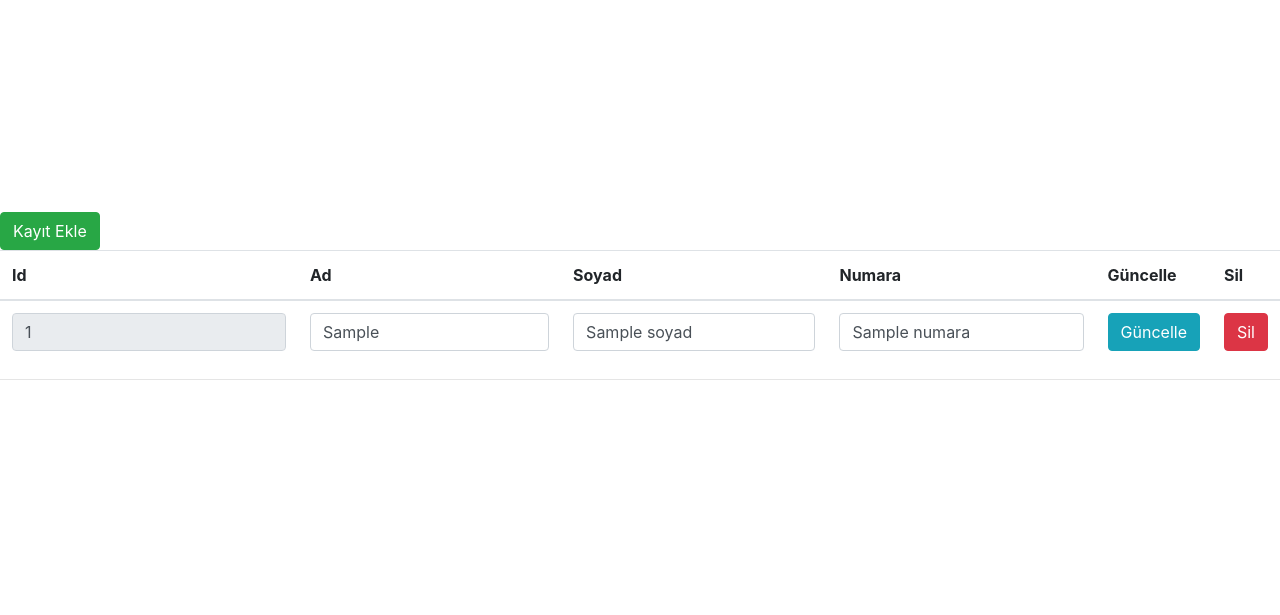
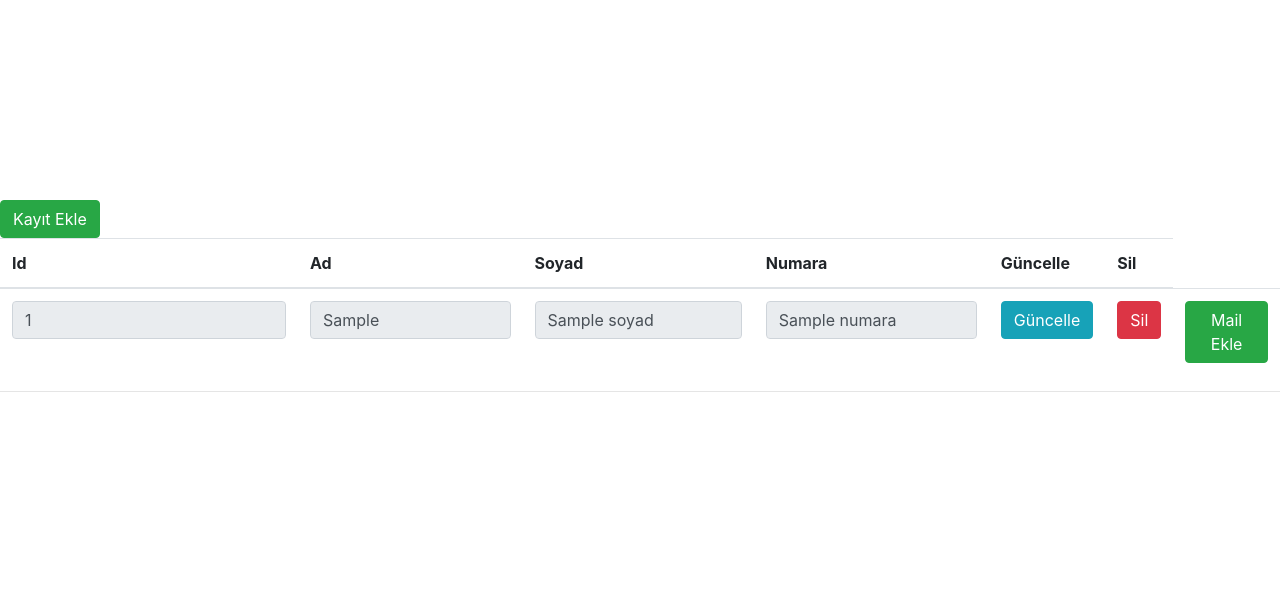
Before and after one commit to kemalhk/rehber-site, a Flask app: template templates/list.html in a window 1280 px wide. Shown: the part 240-855 px from the top of the page. Run offline with Flask 3, Linux system fonts and the light colour scheme; the template is opened without the code that fills it: most values are stand-ins (such as "Sample title", 1, 10 or a date in 2020); parts of the project's set-up code (start-up, migrations or seed data) failed here and were passed over; some libraries are stand-ins or nearby versions.

Commit message:
mail ekleme islemi bitti mail ve rehberdeki kayıtların beraber listelenmesi yapılıcak

```diff
--- a/app.py
+++ b/app.py
@@ -1,6 +1,6 @@
 from flask import Flask, render_template, request, redirect, url_for, abort
 from flask_sqlalchemy import SQLAlchemy
-from .models.user import User, db, Rehber
+from .models.user import User, db, Rehber, Adres
 from flask_paginate import Pagination, get_page_parameter, get_page_args
 from http import HTTPStatus
 import math
@@ -143,28 +143,6 @@ def list():
     )
 
 
-""" # Kayıt güncelleme sayfası
-@app.route("/update", methods=["GET", "POST"])
-def update():
-    if request.method == "POST":
-        if request.form["submit"] == "Guncelle":
-            id = request.form["id"]
-            guncelle = Rehber.query.get(id)
-            guncelle.ad = request.form["ad"]
-            guncelle.soyad = request.form["soyad"]
-            guncelle.numara = request.form["numara"]
-            db.session.commit()
-            return redirect(url_for("list"))
-            # return render_template('list.html',mesaj='kayıt başarıyla güncellendi')
-        elif request.form["submit"] == "Sil":
-            id = request.form["id"]
-            user = Rehber.query.get(id)
-            db.session.delete(user)
-            db.session.commit()
-    users = Rehber.query.all()
-    return render_template("list.html", users=users) """
-
-
 # Kayıt güncelleme sayfası
 @app.route("/update", methods=["GET", "POST"])
 @login_required
@@ -185,6 +163,19 @@ def update():
     return render_template("list.html")
 
 
+@app.route("/add_mail", methods=["POST"])
+def add_mail():
+    id = request.form["id"]
+    if request.method == "POST":
+        mail = request.form["mail"]
+        rehber_id = request.form["id"]
+        yeni_mail = Adres(mail=mail, rehber_id=rehber_id)
+        db.session.add(yeni_mail)
+        db.session.commit()
+        return redirect(url_for("list"))
+    return redirect(url_for("list"))
+
+
 # kod olmadan vt oluşmyor sorulucak
 with app.app_context():
     db.create_all()
--- a/templates/list.html
+++ b/templates/list.html
@@ -60,17 +60,24 @@
                     <tr>
                         <td><input type="text" value="{{ user.id }}" id="id" name="id" class="form-control"
                                 style="width: auto;" readonly></td>
-                        <td><input type="text" value="{{ user.ad }}" id="ad" name="ad" class="form-control"></td>
-                        <td><input type="text" value="{{ user.soyad }}" id="soyad" name="soyad" class="form-control">
+                        <td><input type="text" value="{{ user.ad }}" id="ad" name="ad" class="form-control" readonly>
                         </td>
-                        <td><input type="text" value="{{ user.numara }}" id="numara" name="numara" class="form-control">
+                        <td><input type="text" value="{{ user.soyad }}" id="soyad" name="soyad" class="form-control"
+                                readonly>
                         </td>
+                        <td><input type="text" value="{{ user.numara }}" id="numara" name="numara" class="form-control"
+                                readonly>
+                        </td>
+
                         <td><a href="#"
                                 onclick="editUser('{{ user.id }}', '{{ user.ad }}', '{{ user.soyad }}', '{{ user.numara }}')"><button
                                     type="button" class="btn btn-info">Güncelle</button></a></td>
                         <td><a href="#"
                                 onclick="deleteUser('{{ user.id }}', '{{ user.ad }}', '{{ user.soyad }}', '{{ user.numara }}')"><button
                                     type="button" class="btn btn-danger">Sil</button></a></td>
+                        <td><a href="#"
+                                onclick="addMail('{{ user.id }}', '{{ user.ad }}', '{{ user.soyad }}', '{{ user.numara }}')"><button
+                                    type="button" class="btn btn-success">Mail Ekle</button></a></td>
 
                     </tr>
                     {% endfor %}
@@ -105,10 +112,6 @@
                 <div class="modal-body">
                     <form method="post" action="{{ url_for('update') }}">
                         <input type="hidden" id="editUserId" name="id">
-                        <!-- <div class="form-group">
-                            <label for="editUserAd">Id</label>
-                            <input type="text" class="form-control" id="editUserId" name="id" readonly>
-                        </div> -->
                         <div class="form-group">
                             <label for="editUserAd">Ad</label>
                             <input type="text" class="form-control" id="editUserAd" name="ad">
@@ -195,6 +198,31 @@
         </div>
     </div>
 
+    <!-- Modal for insert mail Data -->
+    <div class="modal fade" id="addMailModal" tabindex="-1" role="dialog" aria-labelledby="addMailModalLabel"
+        aria-hidden="true">
+        <div class="modal-dialog" role="document">
+            <div class="modal-content">
+                <div class="modal-header">
+                    <h5 class="modal-title" id="addMailModalLabel">Mai Adresi Ekle</h5>
+                    <button type="button" class="close" data-dismiss="modal" aria-label="Close">
+                        <span aria-hidden="true">&times;</span>
+                    </button>
+                </div>
+                <div class="modal-body">
+                    <form method="post" action="{{ url_for('add_mail') }}">
+                        <input type="hidden" id="rehber_id" name="id">
+                        <div class="form-group">
+                            <label for="addMail">Mail</label>
+                            <input type="text" class="form-control" id="addMail" name="mail">
+                        </div>
+                        <button type="submit" class="btn btn-success">Kayıt Et</button>
+                    </form>
+                </div>
+            </div>
+        </div>
+    </div>
+
 
 
 
@@ -221,11 +249,14 @@
         }
         function addUser(ad, soyad, numara) {
 
-            /* document.getElementById('addUserAd').value = ad;
-            document.getElementById('addUserSoyad').value = soyad;
-            document.getElementById('addUserNumara').value = numara; */
             $('#addUserModal').modal('show');
         }
+        function addMail(rehber_id, mail) {
+            document.getElementById('rehber_id').value = rehber_id;
+
+            $('#addMailModal').modal('show');
+        }
+
     </script>
 </body>
 
```
Also changed, not shown: models/user.py (+7 -1 lines).
